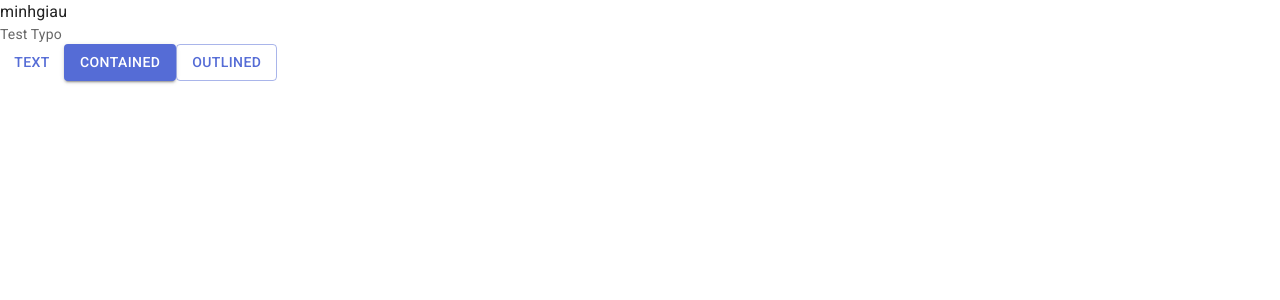
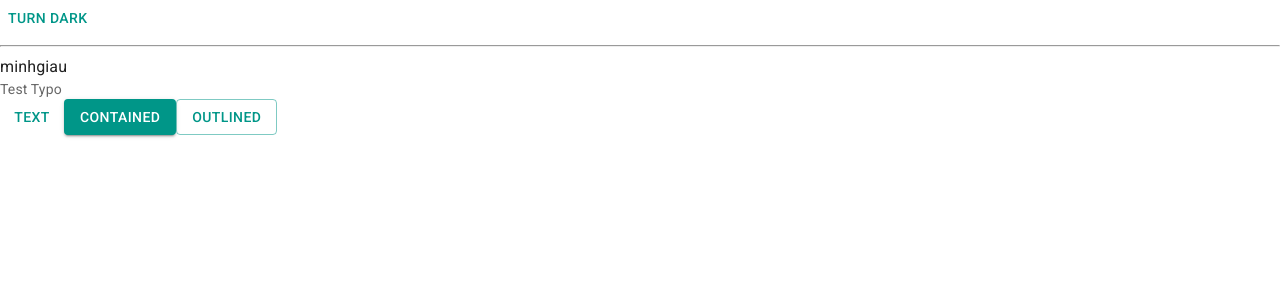
Before and after one commit to minhgiau10/trello-web-MERN-, a React (Vite) app: page / in a window 1280 px wide. Shown: the top 300 px of the page. Built offline with nearby package versions, Linux system fonts and the light colour scheme.

Commit message:
Dark Light v1

```diff
--- a/src/App.jsx
+++ b/src/App.jsx
@@ -1,9 +1,25 @@
 import Button from '@mui/material/Button'
 import Typography from '@mui/material/Typography'
+import { useColorScheme } from '@mui/material/styles'
+
+function ModeToggle() {
+  const { mode, setMode } = useColorScheme()
+  return (
+    <Button
+      onClick={() => {
+        setMode(mode === 'light' ? 'dark' : 'light')
+      }}
+    >
+      {mode === 'light' ? 'Turn dark' : 'Turn light'}
+    </Button>
+  )
+}
 
 function App() {
   return (
     <>
+      <ModeToggle />
+      <hr />
       <div>minhgiau </div>
       <Typography variant="body2" color="text.secondary">Test Typo</Typography>
       <Button variant="text">Text</Button>
--- a/src/theme.js
+++ b/src/theme.js
@@ -1,20 +1,24 @@
 import { createTheme } from '@mui/material/styles'
-import { red } from '@mui/material/colors'
+import { experimental_extendTheme as extendTheme } from '@mui/material/styles'
+import { deepOrange, orange, teal, cyan } from '@mui/material/colors'
 
 // Create a theme instance.
-const theme = createTheme({
-  cssVariables: true,
-  palette: {
-    primary: {
-      main: '#556cd6'
+const theme = extendTheme({
+  colorSchemes: {
+    light: {
+      palette: {
+        primary: teal,
+        secondary: deepOrange
+      }
     },
-    secondary: {
-      main: '#19857b'
-    },
-    error: {
-      main: red.A400
+    dark: {
+      palette: {
+        primary: cyan,
+        secondary: orange
+      }
     }
   }
+  // ...other properties
 })
 
 export default theme
```
Also changed, not shown: src/main.jsx (+3 -4 lines).
